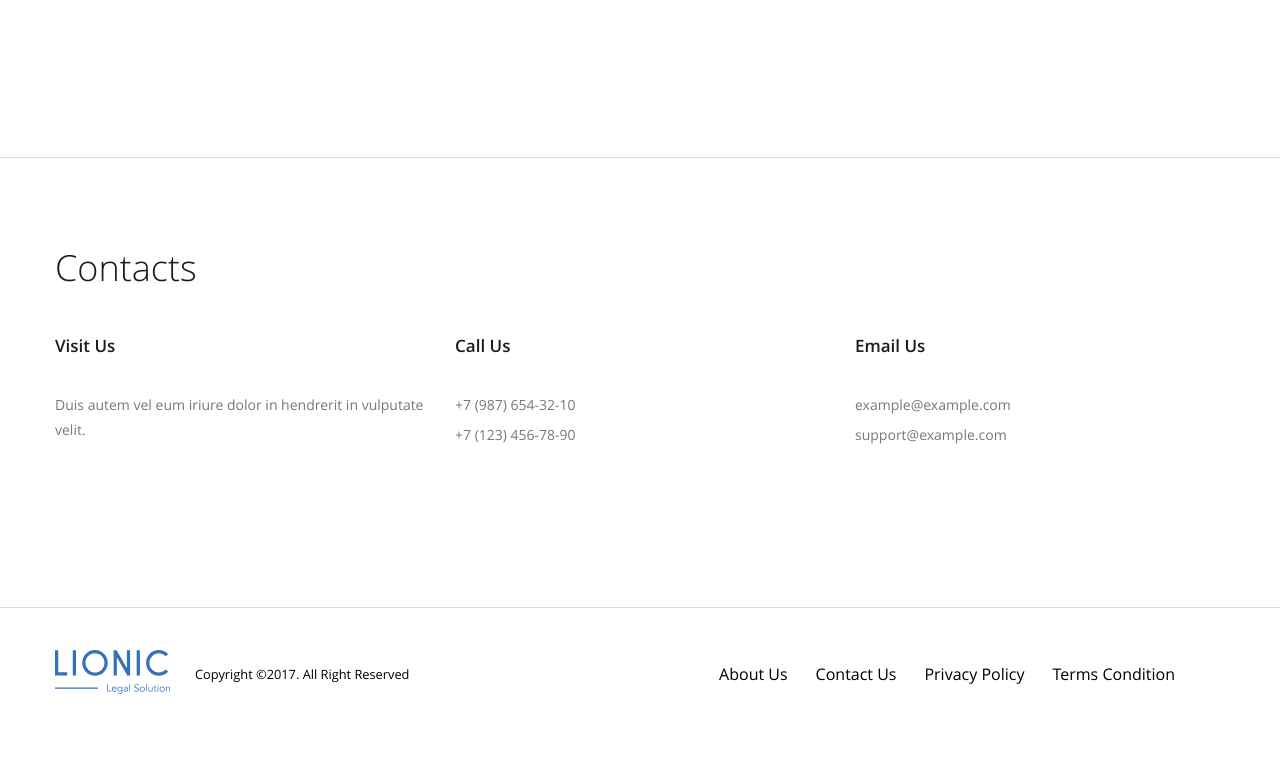
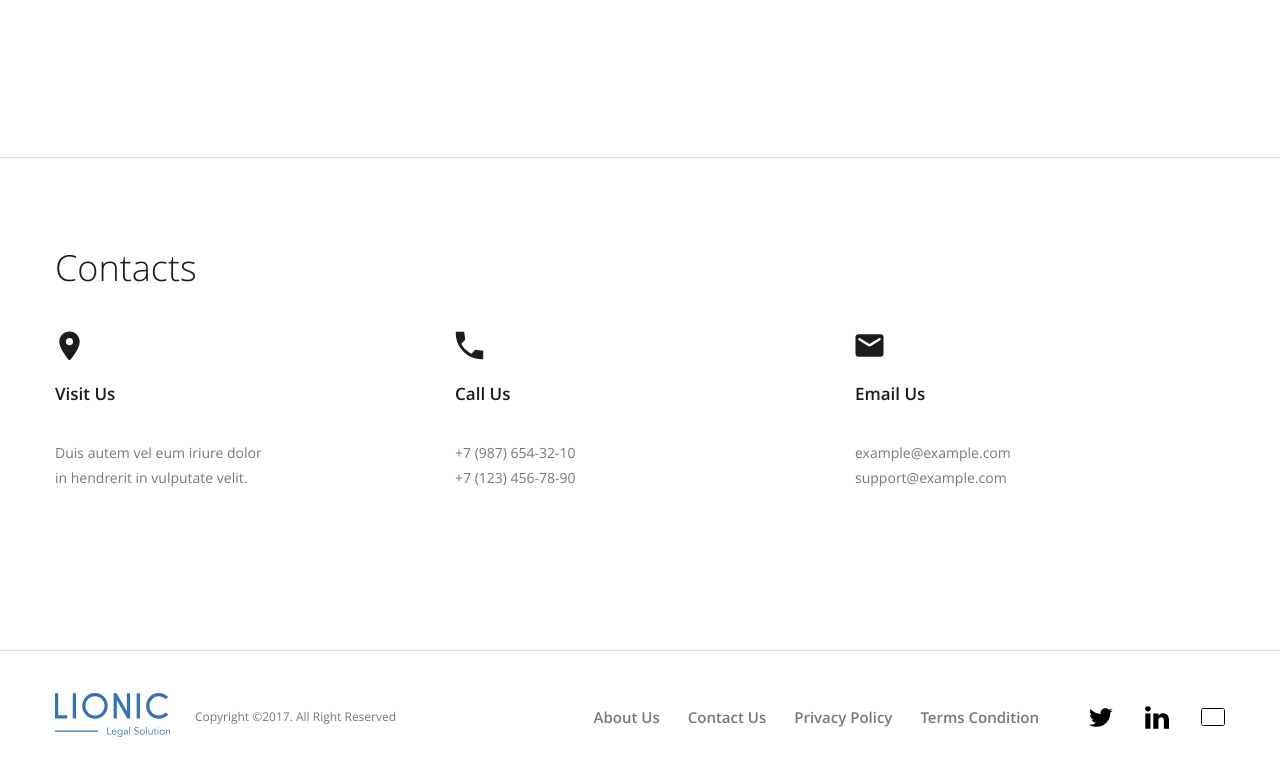
Before and after one commit to AdamabuMedina/Lionic, a plain HTML site: page src/index.html in a window 1280 px wide. Shown: the part 2698-3473 px from the top of the page. Before the commit the page ends 3438 px from the top, so only its background shows below. Drawn offline with Linux system fonts and the light colour scheme.

Commit message:
верстка соц.сетей

```diff
--- a/src/css/styles.css
+++ b/src/css/styles.css
@@ -409,6 +409,22 @@ img {
 .contacts-item {
   flex-direction: column;
   width: 370px;
+  background-position: left top;
+  background-repeat: no-repeat;
+  background-size: 29px 29px;
+  padding-top: 48px;
+}
+
+.contacts-item-address {
+  background-image: url("../img/address.svg");
+}
+
+.contacts-item-phone {
+  background-image: url("../img/phone.svg");
+}
+
+.contacts-item-email {
+  background-image: url("../img/email.svg");
 }
 
 .contacts-item:not(:nth-child(3n)) {
@@ -429,6 +445,7 @@ img {
   font-size: 14px;
   line-height: 180%;
   color: #787878;
+  max-width: 215px;
 }
 
 .contacts-item-link {
@@ -436,10 +453,6 @@ img {
   font-size: 14px;
   line-height: 180%;
   color: #787878;
-}
-
-.contacts-item-link:not(:last-child) {
-  margin-bottom: 5px;
 }
 
 /* footer */
@@ -462,6 +475,12 @@ img {
   margin-right: 25px;
 }
 
+.footer-copy {
+  font-weight: 400;
+  font-size: 12px;
+  color: #787878;
+}
+
 .footer-list {
   margin-right: 50px;
 }
@@ -469,3 +488,38 @@ img {
 .footer-item:not(:last-child) {
   margin-right: 28px;
 }
+
+.footer-link {
+  font-weight: 600;
+  font-size: 15px;
+  color: #787878;
+}
+
+.social {
+  align-items: center;
+}
+
+.social-item:not(:last-child) {
+  margin-right: 32px;
+}
+
+.social-link {
+  display: block;
+  width: 24px;
+  height: 24px;
+  background-position: center;
+  background-repeat: no-repeat;
+  background-size: contain;
+}
+
+.social-link-tw {
+  background-image: url("../img/twitter.svg");
+}
+
+.social-link-linkedin {
+  background-image: url("../img/linkedin.svg");
+}
+
+.social-link-mail {
+  background-image: url("../img/mail.svg");
+}
--- a/src/index.html
+++ b/src/index.html
@@ -315,14 +315,14 @@
           <h2 class="section-title contacts-title">Contacts</h2>
           <address class="contacts-address">
             <ul class="list-reset flex contacts-list">
-              <li class="flex contacts-item">
+              <li class="flex contacts-item contacts-item-address">
                 <strong class="contacts-item-caption">Visit Us</strong>
                 <p class="contacts-item-text">
                   Duis autem vel eum iriure dolor in&nbsp;hendrerit
                   in&nbsp;vulputate velit.
                 </p>
               </li>
-              <li class="flex contacts-item">
+              <li class="flex contacts-item contacts-item-phone">
                 <strong class="contacts-item-caption">Call Us</strong>
                 <a href="tel:+79876543210" class="contacts-item-link">
                   +7 (987) 654-32-10
@@ -331,7 +331,7 @@
                   +7 (123) 456-78-90
                 </a>
               </li>
-              <li class="flex contacts-item">
+              <li class="flex contacts-item contacts-item-email">
                 <strong class="contacts-item-caption">Email Us</strong>
                 <a href="mailto:example@example.com" class="contacts-item-link">
                   example@example.com
```
Also changed, not shown: src/img/address.svg (renamed from src/img/location.svg), src/img/linkedin.svg (added), src/img/mail.svg (added), src/img/twitter.svg (added).
